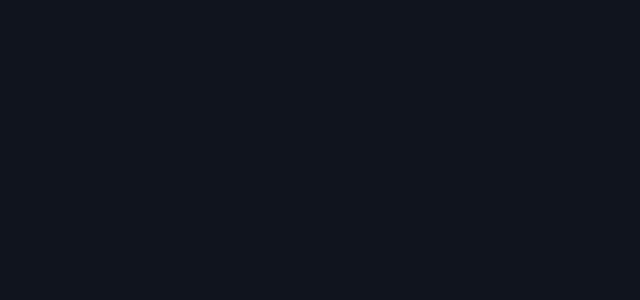
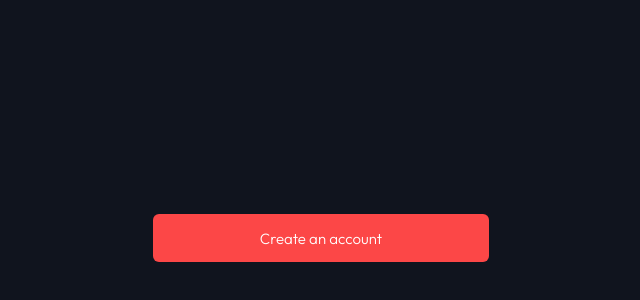
Before and after one commit to mdashfaque-mamdu-au17/entertainment-web-app-frontend, a React (Vite) app: page / in a window 1280 px wide. Shown: the part 162-462 px from the top of the page, without its empty margins (319-959 px from the left). Built offline with nearby package versions, Linux system fonts and the light colour scheme.

Commit message:
button component completed

```diff
--- a/src/App.jsx
+++ b/src/App.jsx
@@ -5,7 +5,7 @@ function App() {
   return (
     <div className="flex items-center justify-center min-h-screen">
       <div>
-        <Button></Button>
+        <Button>Create an account</Button>
       </div>
     </div>
   );
--- a/src/components/Button.jsx
+++ b/src/components/Button.jsx
@@ -1,10 +1,13 @@
 import React from 'react';
 
-const Button = ({ children }) => {
+const Button = ({ type, children }) => {
   return (
-    <a href="" className="">
+    <button
+      type={type}
+      className="w-[279px] h-12 bg-primary-red  flex items-center justify-center text-primary-white text-[15px] leading-[19px] font-light rounded-md transition-colors duration-300 ease-linear hover:cursor-pointer hover:bg-primary-white hover:text-primary-black md:w-[336px]"
+    >
       {children}
-    </a>
+    </button>
   );
 };
 
```
